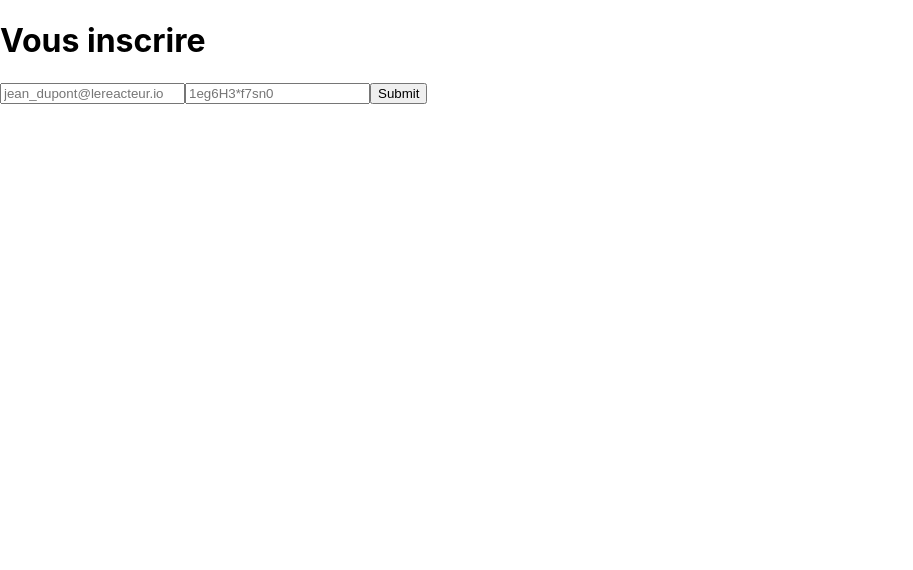
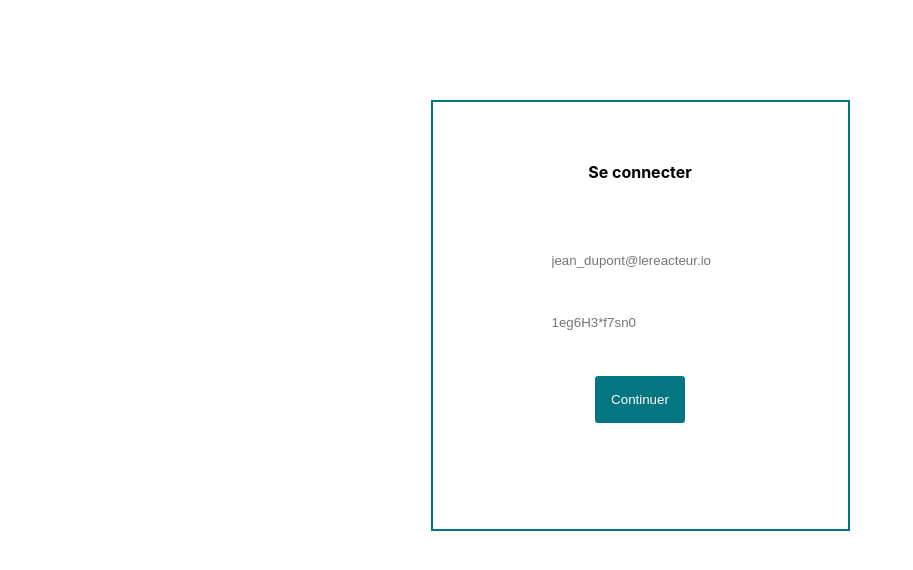
Before and after one commit to Chendadev/Vinted-frontend, a React (Create React App) app: page /login in a window 1280 px wide. Shown: the top 570 px of the page, without its empty margins (0-913 px from the left). Built offline with nearby package versions, Linux system fonts and the light colour scheme; the HTML template or start-up script is replaced by a standard one.

Commit message:
update front signup and login components

```diff
--- a/src/App.js
+++ b/src/App.js
@@ -5,8 +5,8 @@ import About from "./containers/About";
 import Offer from "./containers/Offer";
 import NotFound from "./containers/NotFound";
 import Header from "./containers/Header/Header";
-import Signup from "./containers/Signup";
-import Login from "./containers/Login";
+import Signup from "./containers/Signup/Signup";
+import Login from "./containers/Login/Login";
 
 function App() {
   return (
--- a/src/containers/Login.js
+++ /dev/null
@@ -1,43 +0,0 @@
-import React from 'react'
-import { useState } from "react";
-
-export default function Login() {
-    const [email, setEmail] = useState("");
-    const [password, setPassword] = useState("");
-
-    const handleEmailChange = event => {
-        const value = event.target.value;
-        setEmail(value);
-    };
-
-    const handlePasswordChange = event => {
-        const value = event.target.value;
-        setPassword(value);
-    };
-
-    const handleSubmit = event => {
-        event.preventDefault(); // Pour empêcher le navigateur de changer de page lors de la soumission du formulaire
-        console.log(email, password);
-    };
-    return (
-        <div className="form-signup">
-            <h1>Vous inscrire</h1>
-            <form onSubmit={handleSubmit}>
-                <input
-                    placeholder="jean_dupont@lereacteur.io"
-                    type="text"
-                    name="email"
-                    value={email}
-                    onChange={handleEmailChange} />
-                <input
-                    placeholder="1eg6H3*f7sn0"
-                    type="password"
-                    name="password"
-                    value={password}
-                    onChange={handlePasswordChange} />
-
-                <input type="submit" value="Submit" />
-            </form>
-        </div>
-    )
-}
--- /dev/null
+++ b/src/containers/Login/Login.js
@@ -0,0 +1,52 @@
+import React from 'react'
+import { useState } from "react";
+import "../Login/Login.scss"
+
+export default function Login() {
+    const [email, setEmail] = useState("");
+    const [password, setPassword] = useState("");
+
+    const handleEmailChange = event => {
+        const value = event.target.value;
+        setEmail(value);
+    };
+
+    const handlePasswordChange = event => {
+        const value = event.target.value;
+        setPassword(value);
+    };
+
+    const handleSubmit = event => {
+        event.preventDefault(); // Pour empêcher le navigateur de changer de page lors de la soumission du formulaire
+        console.log(email, password);
+    };
+    return (
+        <div className="container-header">
+            <div className="form-signup">
+                <div className="title">
+                    <h1>Se connecter</h1>
+                </div>
+                <div className="form">
+                    <form onSubmit={handleSubmit}>
+                        <input
+                            placeholder="jean_dupont@lereacteur.io"
+                            type="text"
+                            name="email"
+                            value={email}
+                            onChange={handleEmailChange} />
+                        <input
+                            placeholder="1eg6H3*f7sn0"
+                            type="password"
+                            name="password"
+                            value={password}
+                            onChange={handlePasswordChange} />
+                        <div>
+                            <input type="submit" value="Continuer" className="submit" />
+                        </div>
+                    </form>
+                </div>
+            </div>
+        </div>
+
+    )
+}
--- /dev/null
+++ b/src/containers/Login/Login.scss
@@ -0,0 +1,51 @@
+.container-header {
+  display: flex;
+  justify-content: center;
+  align-items: center;
+  margin-top: 100px;
+}
+
+.form-signup {
+  height: 387px;
+  width: 375px;
+  border: solid 2px #037682;
+  padding: 20px;
+  .title {
+    // background-color: pink;
+    height: 100px;
+    display: flex;
+    justify-content: center;
+    align-items: center;
+    h1 {
+      font-size: 1rem;
+    }
+  }
+}
+.submit {
+  background-color: #037682;
+  border-radius: 4px;
+  border: none;
+  color: white;
+}
+
+.form {
+  //   background-color: rgb(176, 112, 123);
+  display: flex;
+  justify-content: center;
+  border-radius: 3px;
+  width: 100%;
+  div {
+    display: flex;
+    justify-content: center;
+  }
+  input {
+    display: flex;
+    flex-direction: column;
+    justify-content: center;
+    align-items: center;
+    margin: 15px;
+    padding: 16px;
+    border-radius: 3px;
+    border: none;
+  }
+}
--- a/src/containers/Signup.js
+++ b/src/containers/Signup/Signup.js
@@ -3,6 +3,7 @@ import { useState } from "react";
 import Cookies from "js-cookie";
 import axios from "axios";
 import { useNavigate } from "react-router-dom";
+import "../Signup/Signup.scss"
 
 export default function Signup() {
     const [user, setUser] = useState("");
@@ -62,6 +63,7 @@ export default function Signup() {
         }
     }
     return (
+        <div className="container">
             <div className="form-signup">
                 <h1>Vous inscrire</h1>
                 <form onSubmit={handleSubmit}>
@@ -100,6 +102,8 @@ export default function Signup() {
                 Get Token Value
             </button> */}
             </div>
+        </div>
+
     )
 
 }
--- /dev/null
+++ b/src/containers/Signup/Signup.scss
@@ -0,0 +1,51 @@
+.container-header {
+  display: flex;
+  justify-content: center;
+  align-items: center;
+  margin-top: 100px;
+}
+
+// .form-signup {
+//   height: 387px;
+//   width: 375px;
+//   border: solid 2px #037682;
+//   padding: 20px;
+//   .title {
+//     // background-color: pink;
+//     height: 100px;
+//     display: flex;
+//     justify-content: center;
+//     align-items: center;
+//     h1 {
+//       font-size: 1rem;
+//     }
+//   }
+// }
+// .submit {
+//   background-color: #037682;
+//   border-radius: 4px;
+//   border: none;
+//   color: white;
+// }
+
+// .form {
+//   //   background-color: rgb(176, 112, 123);
+//   display: flex;
+//   justify-content: center;
+//   border-radius: 3px;
+//   width: 100%;
+//   div {
+//     display: flex;
+//     justify-content: center;
+//   }
+//   input {
+//     display: flex;
+//     flex-direction: column;
+//     justify-content: center;
+//     align-items: center;
+//     margin: 15px;
+//     padding: 16px;
+//     border-radius: 3px;
+//     border: none;
+//   }
+// }
```
Also changed, not shown: src/App.scss (+11 -0 lines). Lines whose indentation alone changed are shown as unchanged.
